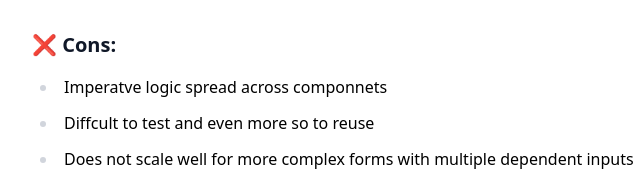
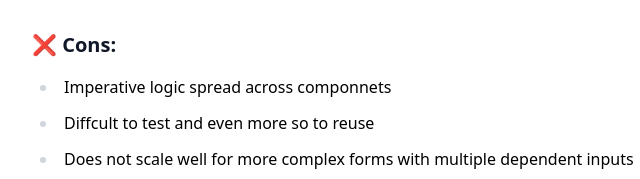
Before and after one commit to jodylecompte/jodylecompte.com, an Astro site: page /blog/conditional-validation-in-angular-reactive-forms in a window 1280 px wide. Shown: the part 3356-3535 px from the top of the page, 248-888 px from the left. Built offline with nearby package versions, Linux system fonts and the light colour scheme; Astro itself is replaced by a stand-in of ours.

Commit message:
Update conditional-validation-in-angular-reactive-forms.mdx

```diff
--- a/src/content/blog/conditional-validation-in-angular-reactive-forms.mdx
+++ b/src/content/blog/conditional-validation-in-angular-reactive-forms.mdx
@@ -113,7 +113,7 @@ changed, so this triggers a re-calculation of the input’s valid/invalid status
 
 ### ❌ **Cons**:
 
-- Imperatve logic spread across componnets
+- Imperative logic spread across componnets
 - Diffcult to test and even more so to reuse
 - Does not scale well for more complex forms with multiple dependent inputs
 
```
